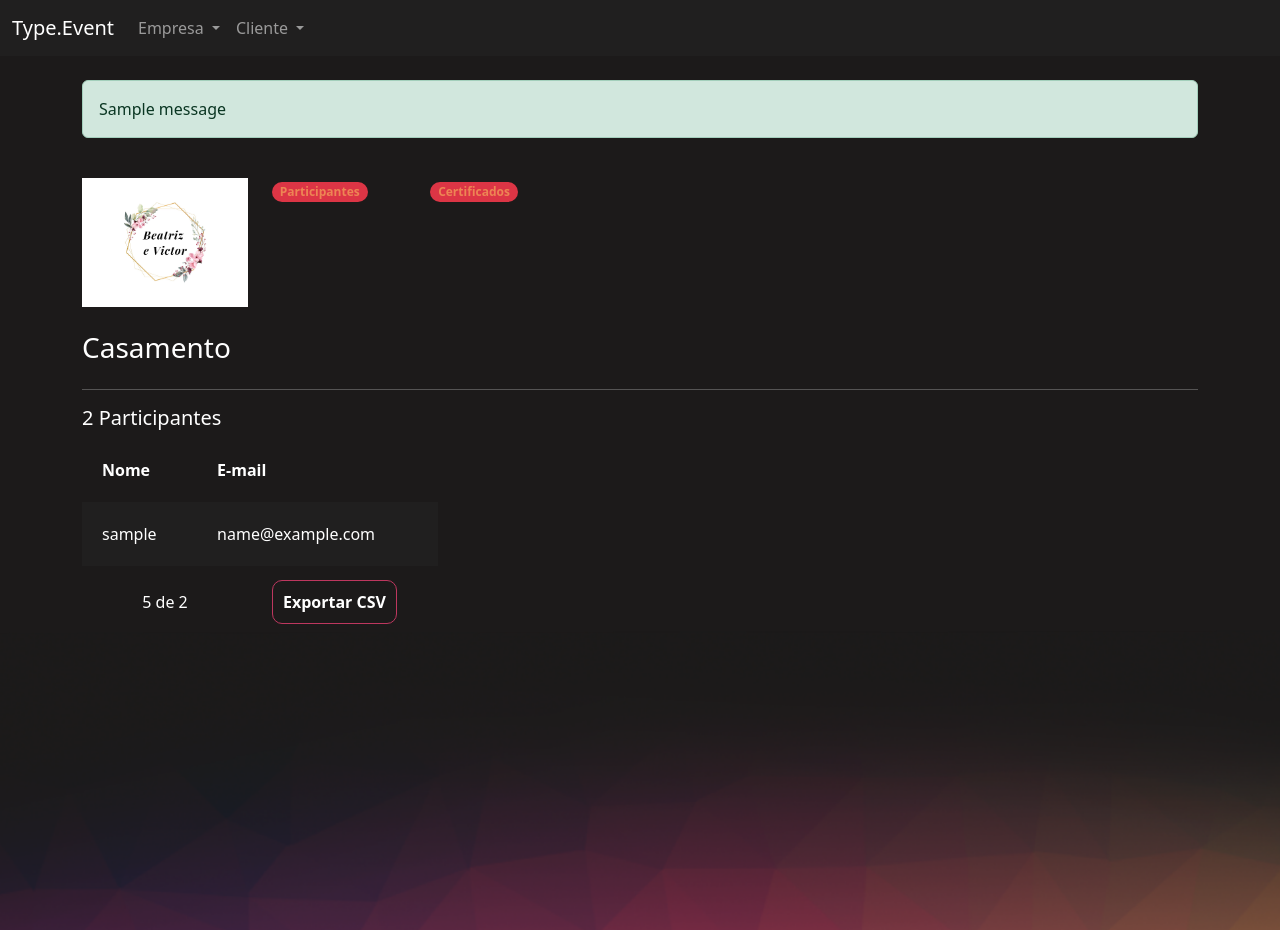
After one commit to victoresteves10/WEB_Python_Django, a Django app: template eventos/templates/participantes_evento.html in a window 1280 px wide. The commit adds this page. Run offline with Django 4.2, Linux system fonts and the light colour scheme; data comes from the database, SQL or seed files in the repository; both versions use the stored data as it was after the commit; the template is opened without the code that fills it: values that come from a table or form of the project are taken from there, most other values are stand-ins (such as "Sample title", 1, 10 or a date in 2020); one stand-in notice (Sample message) is shown.

Commit message:
lista de participantes

```diff
--- a/eventos/templates/gerenciar_evento.html
+++ b/eventos/templates/gerenciar_evento.html
@@ -34,7 +34,8 @@
 
         {% for evento in eventos %}
         <tr class="{% cycle 'linha' 'linha2' %}">
-            <td width="10%"><a href="#"><img width="100%" src="/media/{{evento.logo}}"></a></td>
+            <td width="10%"><a href="{% url 'participantes_evento' evento.id %}"><img width="100%"
+                        src="/media/{{evento.logo}}"></a></td>
             <td>{{evento.nome}}</td>
             <td>{{evento.descricao}}</td>
             <td>{{evento.data_inicio}}</td>
--- /dev/null
+++ b/eventos/templates/participantes_evento.html
@@ -0,0 +1,74 @@
+{% extends "bases/base_evento.html" %}
+{% load static %}
+
+{% block 'importacoes' %}
+<link href="{% static 'evento/css/gerenciar_evento.css' %}" rel="stylesheet">
+{% endblock %}
+
+{% block 'conteudo' %}
+<div class="container">
+    <br>
+    {% if messages %}
+    {% for message in messages %}
+    <div class="alert {{ message.tags }}">{{ message }}</div>
+    {% endfor %}
+    {% endif %}
+    <br>
+    <div class="row">
+        <div class="col-md-2">
+            <img width="100%" src="/media/{{evento.logo}}">
+            <br>
+            <br>
+            <h3>{{evento.nome}}</h3>
+
+        </div>
+
+        <div class="col-md">
+            <div class="row">
+                <div class="col-md-2">
+                    <span class="badge rounded-pill text-bg-danger"><a class="link" href="">Participantes</a></span>
+                </div>
+                <div class="col-md-2">
+                    <span class="badge rounded-pill text-bg-danger"><a class="link" href="">Certificados</a></span>
+                </div>
+            </div>
+        </div>
+    </div>
+    <hr>
+
+    <div class="row">
+        <h5>{{evento.participantes.all.count}} Participantes</h5>
+
+        <div class="col-md-4">
+            <table>
+                <tr>
+                    <th>Nome</th>
+                    <th>E-mail</th>
+                </tr>
+                {% for participante in participantes %}
+                <tr class="{% cycle 'linha' 'linha2' %}">
+                    <td>{{participante.username}}</td>
+                    <td>{{participante.email}}</td>
+                </tr>
+                {% endfor %}
+            </table>
+            <br>
+            <div class="row">
+                <div class="col-md text-center">
+                    <p>5 de {{evento.participantes.all.count}}</p>
+                </div>
+
+                <div class="col-md ">
+                    <a href="{% url 'gerar_csv' evento.id %}" class="btn-principal"
+                        style="text-decoration: none;">Exportar
+                        CSV</a>
+                </div>
+            </div>
+        </div>
+
+    </div>
+
+
+</div>
+
+{% endblock %}
--- a/eventos/urls.py
+++ b/eventos/urls.py
@@ -6,4 +6,7 @@ urlpatterns = [
     path('gerenciar_evento/', views.gerenciar_evento, name="gerenciar_evento"),
     path('inscrever_evento/<int:id>/',
          views.inscrever_evento, name="inscrever_evento"),
+    path('participantes_evento/<int:id>/',
+         views.participantes_evento, name="participantes_evento"),
+    path('gerar_csv/<int:id>/', views.gerar_csv, name="gerar_csv"),
 ]
```
Also changed, not shown: eventos/views.py (+33 -0 lines), db.sqlite3, media/logos/IMG_20220914_185147.jpg (added).
